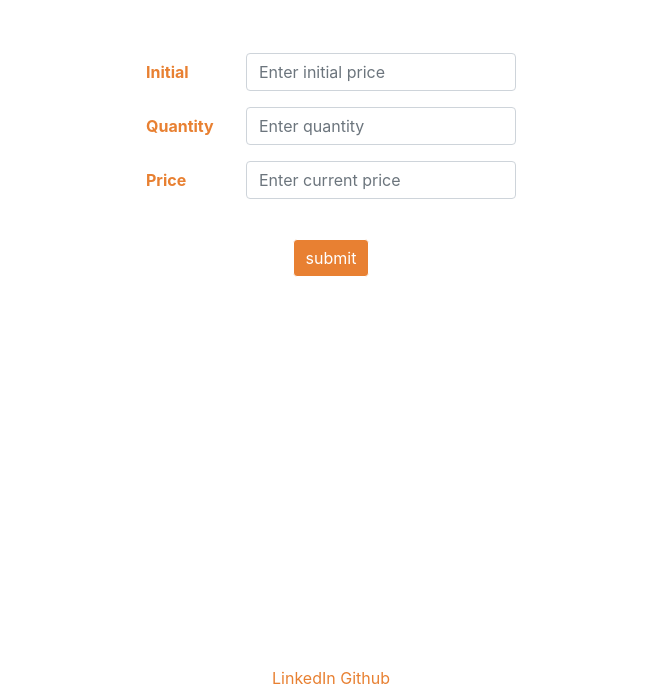
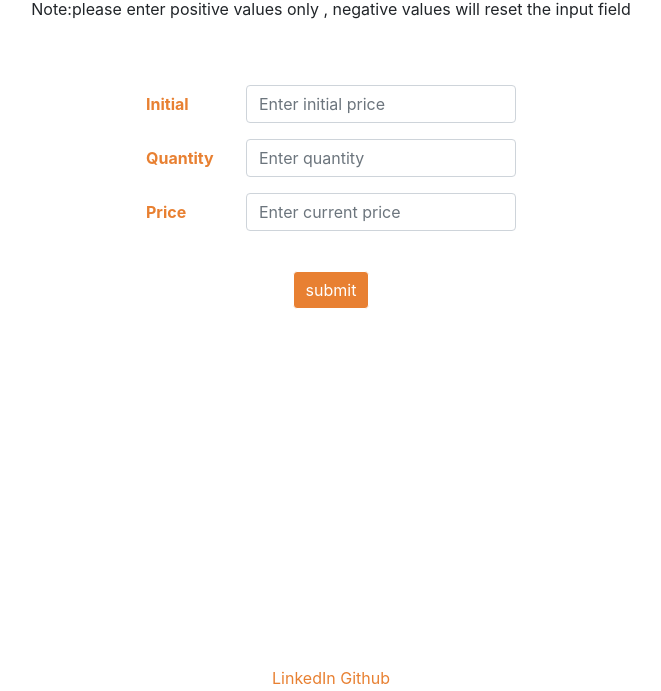
Before and after one commit to VishalSindham/Neogcamp_Mark_014, a plain HTML site: page index.html in a window 1280 px wide. Shown: the part 109-800 px from the top of the page, without its empty margins (309-970 px from the left). Drawn offline with nearby package versions, Linux system fonts and the light colour scheme.

Commit message:
Update index.html

```diff
--- a/index.html
+++ b/index.html
@@ -10,6 +10,7 @@
 </head>
 <body>
 <div class="header"><h3>Stocks Profit Loss Calculator</h3></div>
+    <center>Note:please enter positive values only , negative values will reset the input field</center>
     <div class="main">
 
 
```
